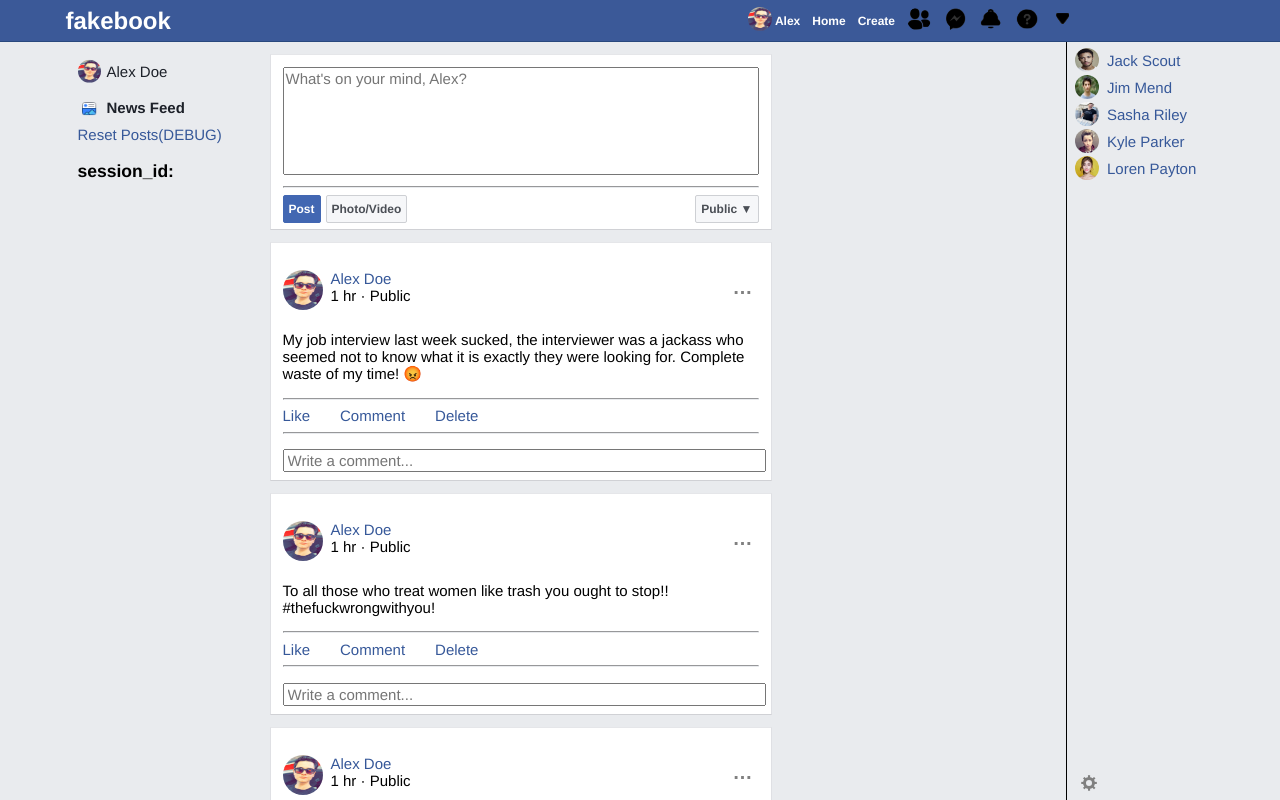
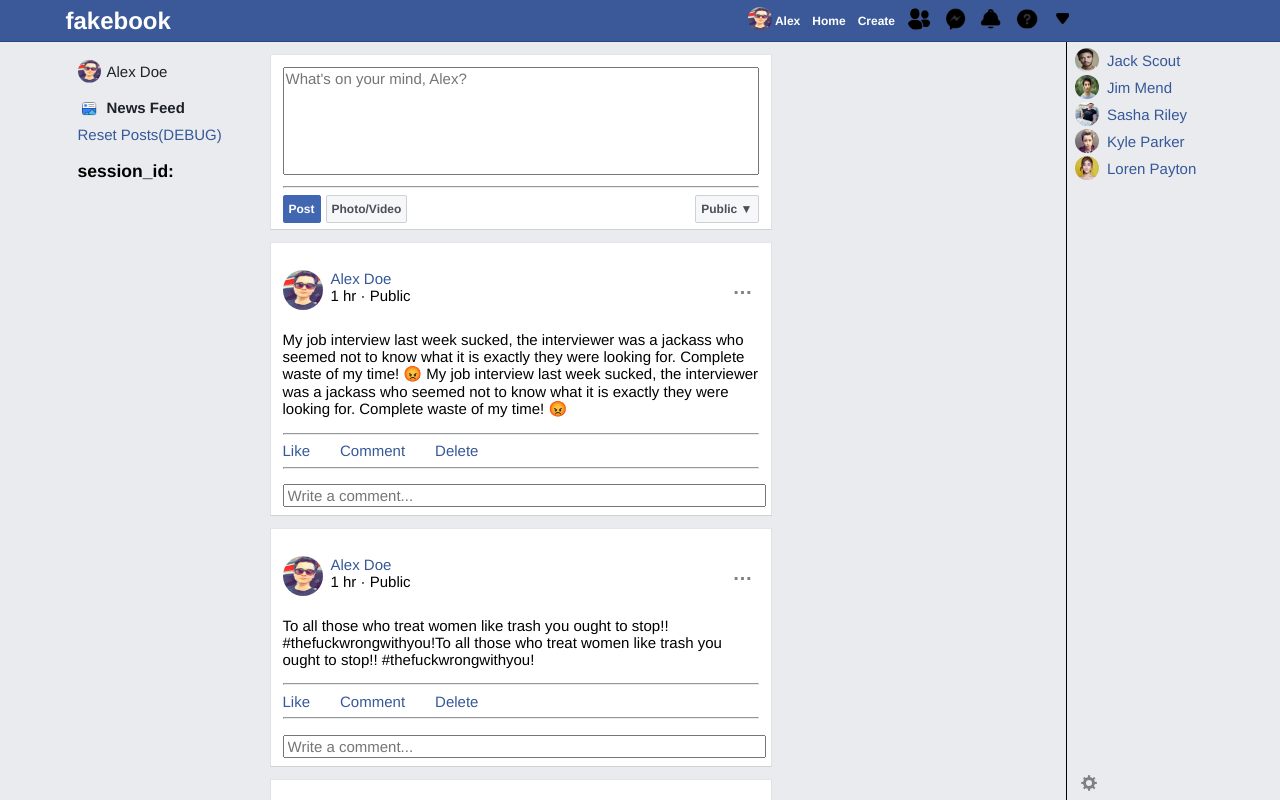
Before and after one commit to namzo198/bakman329.github.io, a React app: page / in a window 1280 px wide. Built offline with nearby package versions, Linux system fonts and the light colour scheme.

Commit message:
Initial tagging behavior

```diff
--- a/components/Post.jsx
+++ b/components/Post.jsx
@@ -312,6 +312,38 @@ class Post extends React.Component {
           </SuggestionPopup>);
       }
 
+      // Builds a regular expression matching the name of any user case insensitively
+      let regex_str = '(';
+      let users = JSON.parse(localStorage.users);
+      users.forEach((user, index) => {
+        regex_str += user.name;
+        if (index != users.length - 1) regex_str += '|';
+      });
+      regex_str += ')';
+
+      // Find indices and lengths of matches, and produce a JSX object replacing names with links
+      let match;
+      let matches = [];
+      let regex = new RegExp(regex_str, 'gi');
+      while ((match = regex.exec(this.props.children)) != null) {
+        matches.push(match);
+      }
+      console.log(matches);
+      let end_index = 0;
+      let content = (
+        <span>
+        {[matches, 0].map((match, index) => {
+          if (match == 0) {
+            console.log("FF", <span>{this.props.children.substr(end_index, this.props.children.length)}</span>);
+            return <span key={index}>{this.props.children.substr(end_index, this.props.children.length)}</span>;
+          }
+          console.log(match.index, <span key={index}>{this.props.children.substr(end_index, match.index)}<ProfileLink name={match[0]} /></span>)
+          return <span key={index}>{this.props.children.substr(end_index, match.index)}<ProfileLink name={match[0]} /></span>;
+          end_index = match.index + match[0].length;
+        })}
+        </span>);
+      console.log("AAA", content);
+
       // TODO: Fix audience text for specific friends etc.
       return(
         <div>
@@ -328,7 +360,7 @@ class Post extends React.Component {
               {(this.props.name != "Alex Doe") ? <Button>Unfollow {this.props.name}</Button> : null}
             </Menu>
           </div>
-          <p>{this.props.children}</p>
+          <p>{content}</p>
           {this.props.photo ? <img src={this.props.photo} width="40px" height="40px"></img> : null}
           <hr />
 
```
